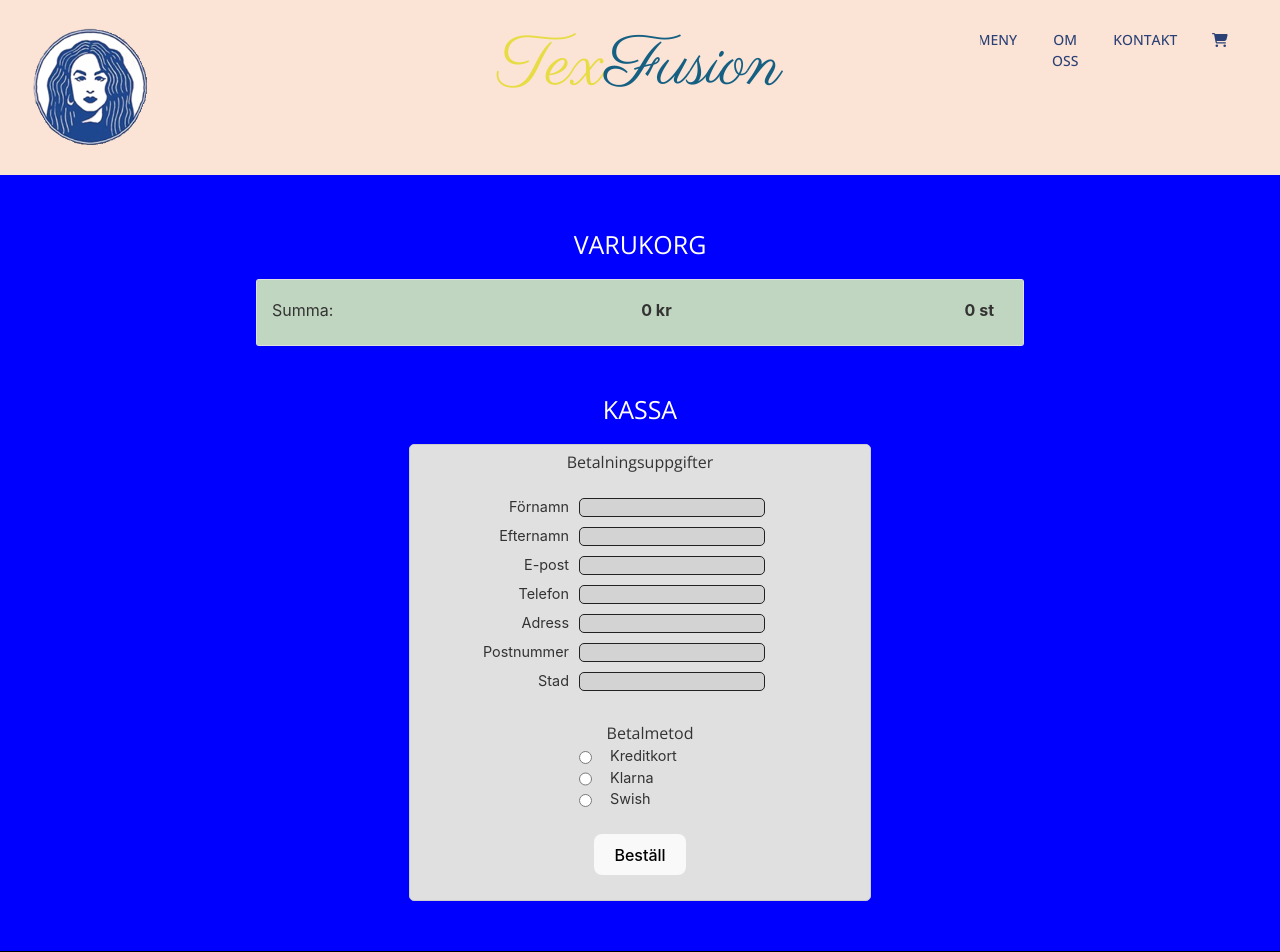
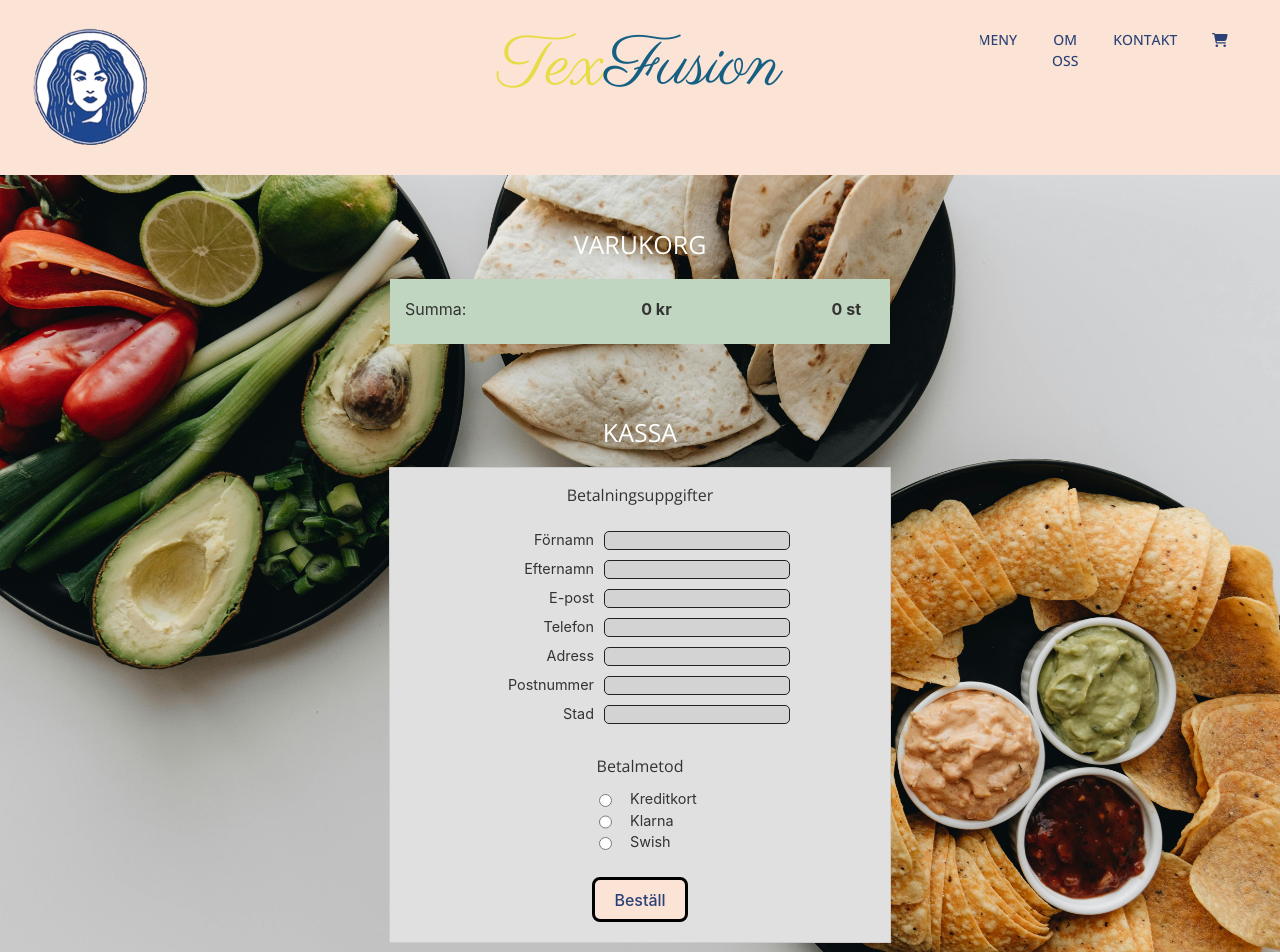
Before and after one commit to Rottweileriana/TexFusion, a React (Vite) app: page /Shoppingcart in a window 1280 px wide. Shown: the top 952 px of the page. Built offline with nearby package versions, Linux system fonts and the light colour scheme.

Commit message:
g6fc-123 added background and small format changes

```diff
--- a/src/App.tsx
+++ b/src/App.tsx
@@ -84,7 +84,10 @@ const FooterContainer = styled.div`
 `;
 
 const ShoppingCartContainer = styled.div`
-  background-color:blue;
+  background-image:url("/src/assets/images/ShoppingCartBg.jpg");
+  background-size:cover;
+  background-image: no-repeat;
+  background-position: center;
   width:100vw;
   display:flex;
   align-items:center;
--- a/src/components/CheckoutForm.tsx
+++ b/src/components/CheckoutForm.tsx
@@ -17,16 +17,13 @@ const defaultFormData: FormData = {
 //#region Styles
 const InputForm = styled.div`
   display: flex;
-  width: 300px;
   border: 1px solid #ccc;
-  border-radius: 5px;
-  padding: 5px;
+  border-radius: 0px;
   background-color: #e0e0e0;
   color: #333333;
   justify-content:center;
-  max-width:450px;
-  width: 100%;
-  min-width:400px;
+  width: 500px;
+  padding-top: 15px;
 `;
 
 const FormInputElements = styled.div`
@@ -50,14 +47,21 @@ const PaymentInput = styled.div`
   flex-direction: column;
   align-items: start;
   border: none;
-  margin-left: 40px;
+  margin: 10px 0 0 85px;
 `;
 
 const RadioElement = styled.div`
   display: flex;
   flex-direction: row;
-  justify-content: start;
+  justify-content: center;
   border: none;
+`;
+
+const ButtonStyle = styled.button`
+  background-color:#fbe3d6;
+  color: #2b4175;
+  border:solid;
+  border-color:black;
 `;
 
 const RadioBtn = styled.input`
@@ -88,7 +92,7 @@ const FormBtn = styled.div`
 const CheckoutFormCartContainer = styled.div`
   display:flex;
   width: 100%;
-  margin-bottom: 50px;
+  margin: 25px 0 90px 0;
   flex-direction:column;
   justify-content:center;
   align-items:center;
@@ -104,7 +108,7 @@ const StyledTitle = styled.h2`
 
 const StyledP = styled.p`
   width:100%;
-  text-align:center;
+  text-align: center;
   font-family:"Open sans";
   margin:0;
 `;
@@ -260,8 +264,8 @@ export function CheckoutForm() {
             </InputElement>
           </FormInputElements>
           <br/>
+          <StyledP>Betalmetod</StyledP>
           <PaymentRadioBtnContainer>
-            <StyledP>Betalmetod</StyledP>
             <PaymentInput>
               <RadioElement>
                 <RadioBtn
@@ -303,7 +307,7 @@ export function CheckoutForm() {
           </PaymentRadioBtnContainer>
           <br/>
           <FormBtn>
-            <button type="submit">Beställ</button>
+            <ButtonStyle type="submit">Beställ</ButtonStyle>
           </FormBtn>
         </form>
       </InputForm>
--- a/src/components/ShoppingCart.tsx
+++ b/src/components/ShoppingCart.tsx
@@ -1,6 +1,7 @@
-import { useContext } from "./index";
+import { useContext, faTrashCan } from "./index";
 import { CartContext } from "./context";
 import styled from "styled-components";
+import { FontAwesomeIcon } from "@fortawesome/react-fontawesome";
 
 type CartItem = {
   _id: string;
@@ -14,11 +15,11 @@ type CartItem = {
 
 const CartList = styled.div`
   display: flex;
+  width: 500px;
   flex-direction: column;
-  border-radius: 3px;
+  border-radius: 0px;
   background-color: #e0e0e0;
   color: #333333;
-  padding: 1px;
 `;
 
 const CartRow = styled.div`
@@ -56,7 +57,7 @@ const Title = styled.h4`
   padding-left: 15px;
   text-align: left;
   font-family: "Opens Sans";
-  Font-weight: 100;
+  Font-weight: 300;
   color: #333333;
 `;
 
@@ -71,7 +72,7 @@ const ItemImage = styled.img`
   width: 102px;
   height: 102px;
   margin-left: 10px;
-  border: 1px;
+  border: 1px solid #333333;
   border-radius: 3px;
 `;
 
@@ -82,7 +83,8 @@ const CounterContainer = styled.div`
   margin-top: 5px;
   border: 0px solid #808080;
   border-radius: 5px;
-  background-color: #d3d3d3;
+  background-color: #eca884;
+  font-weight: 300;
 `;
 
 const CounterButton = styled.button`
@@ -146,11 +148,7 @@ const TotalQuantity = styled.div`
   margin-right: 14px;
 `;
 
-
 const ShoppingCartContainer = styled.div`
-  max-width:1000px;
-  width:60%;
-  min-width:400px;
   margin-top: 210px;
 `;
 
@@ -159,6 +157,12 @@ const StyledTitle = styled.h2`
   font-size: 25px;
   font-weight: 300;
   color: white;
+`;
+
+const StyledFontAwesomeIcon: (typeof FontAwesomeIcon) = styled(FontAwesomeIcon)`
+ color: 145775;
+ font-size: 15px;
+ margin-top: 5px;
 `;
 //#endregion
 
@@ -169,6 +173,8 @@ export const ShoppingCart: React.FC = () => {
   let totProdPrice = 0;
   let totCartPrice = 0;
   let totCartQuant = 0;
+
+
 
   try {
     totProdPrice = cart.reduce((total, item) => total + item.price * item.quantity, 0);
@@ -219,20 +225,19 @@ export const ShoppingCart: React.FC = () => {
                 <Price>{cartItem.price * cartItem.quantity} kr</Price>
               </ItemCol>
               <ItemColBtn>
-                <CounterContainer>
-                  <CounterButton onClick={() => handleDecrement(cartItem._id)}>
-                    -
-                  </CounterButton>
-                  <ResultField type="text" value={cartItem.quantity} readOnly />
-                  <CounterButton onClick={() => handleIncrement(cartItem)}>
-                    +
-                  </CounterButton>
-                </CounterContainer>
+              {cartItem.quantity > 1 ? (
+            <CounterContainer>
+              <CounterButton onClick={() => handleDecrement(cartItem._id)}>-</CounterButton>
+                <ResultField type="text" value={cartItem.quantity} readOnly />
+              <CounterButton onClick={() => handleIncrement(cartItem)}>+</CounterButton>
+            </CounterContainer>) : (
+            <CounterContainer>
+              <CounterButton onClick={() => handleDecrement(cartItem._id)}><StyledFontAwesomeIcon icon={faTrashCan} /></CounterButton>
+                <ResultField type="text" value={cartItem.quantity} readOnly />
+              <CounterButton onClick={() => handleIncrement(cartItem)}>+</CounterButton>
+            </CounterContainer>)}
                 <DeleteButton
-                  onClick={() => deleteProdFromCart(cartItem._id, true)}
-                >
-                  Ta Bort
-                </DeleteButton>
+                  onClick={() => deleteProdFromCart(cartItem._id, true)}>Ta Bort</DeleteButton>
               </ItemColBtn>
             </CartItemElement>
           </CartRow>
```
Also changed, not shown: src/assets/images/ShoppingCartBg.jpg (added).
